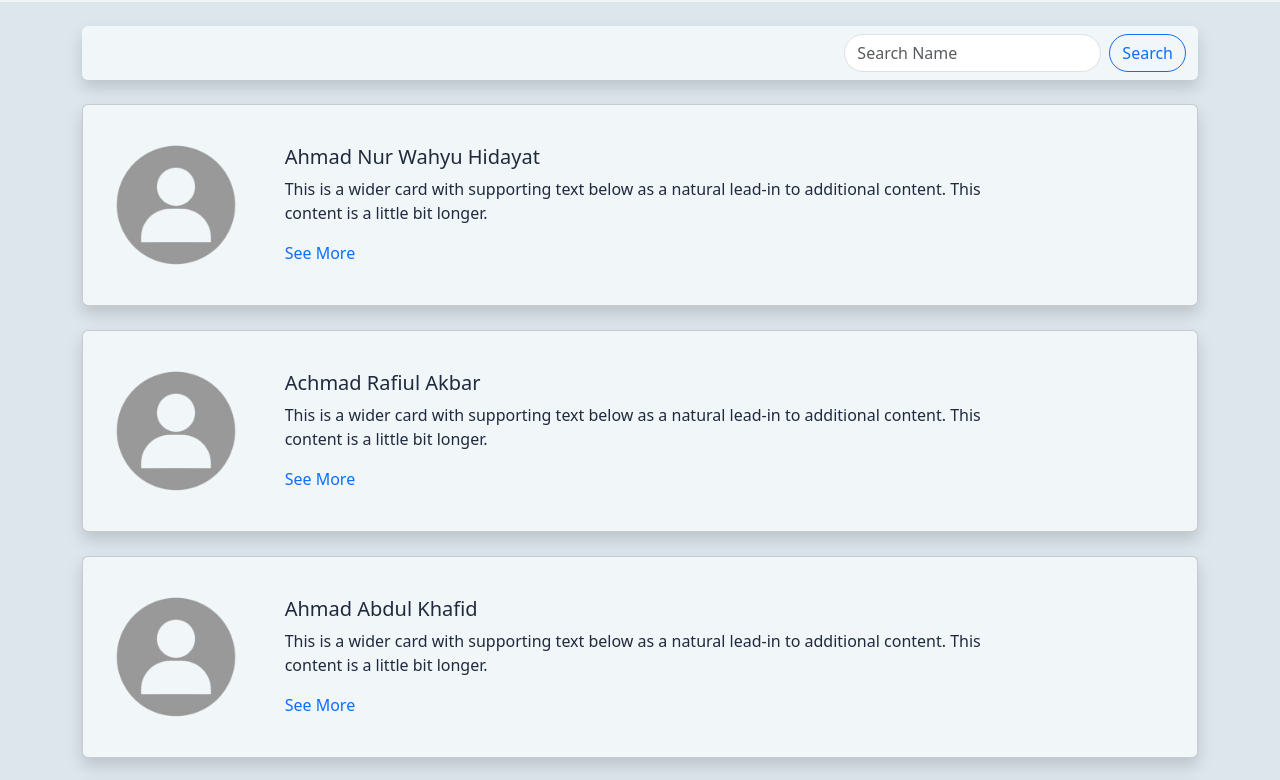
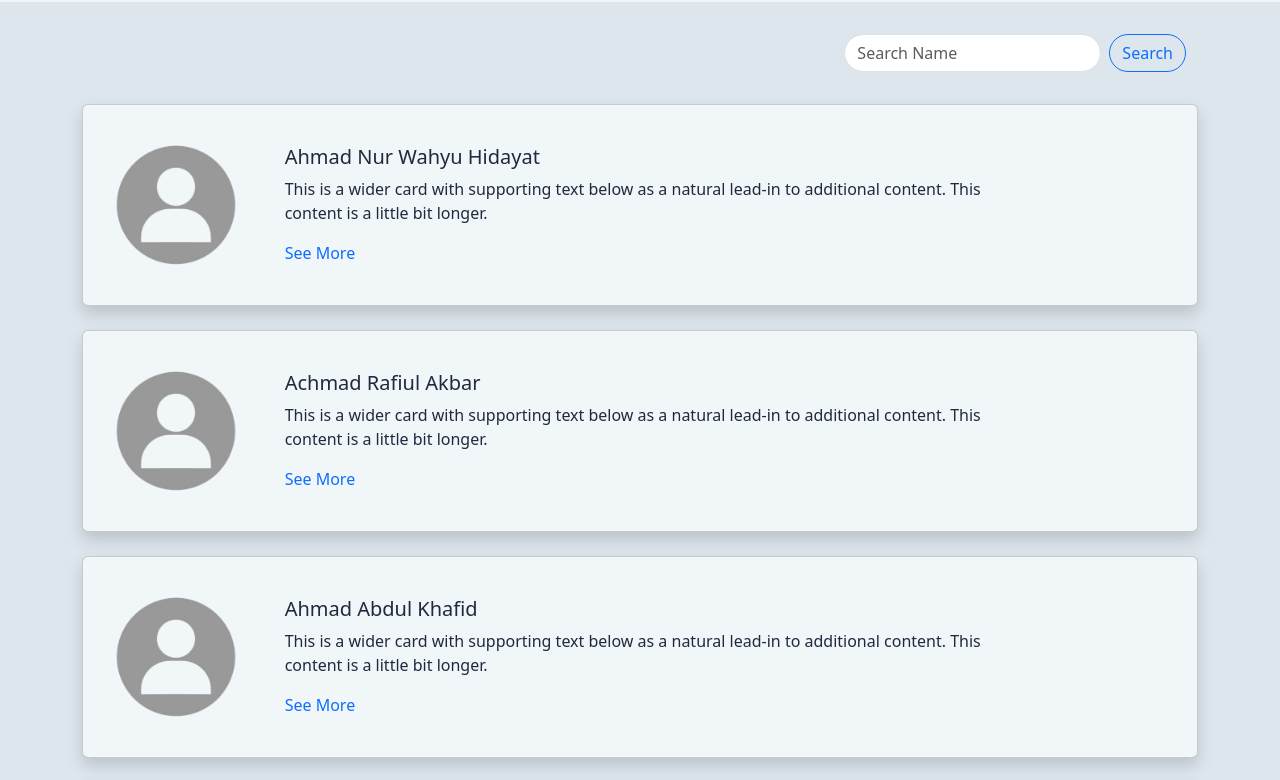
Before and after one commit to axse7/web_axse, a plain HTML site: page members.html in a window 1280 px wide. Shown: the part 54-834 px from the top of the page. Drawn offline with nearby package versions, Linux system fonts and the light colour scheme.

Commit message:
deleted background navbar search

```diff
--- a/members.html
+++ b/members.html
@@ -58,7 +58,7 @@
 
     <!-- navbar search -->
     <div class="container">
-      <nav class="navbar shadow z-1 mt-4 rounded-2" style="background-color: var(--antiflash-white)">
+      <nav class="navbar z-1 mt-4 rounded-2" style="background-color: transparent">
         <div class="container-fluid justify-content-end">
           <a id="backButton" class="text-primary me-2">see all</a>
           <form class="d-flex" id="searchForm">
```
